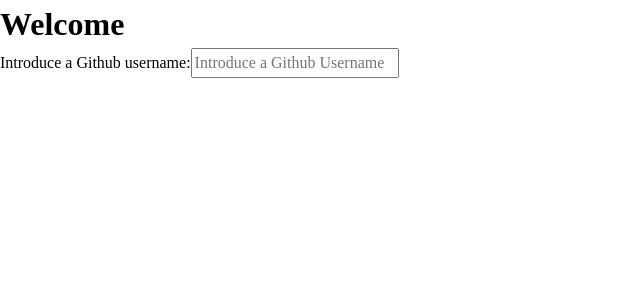
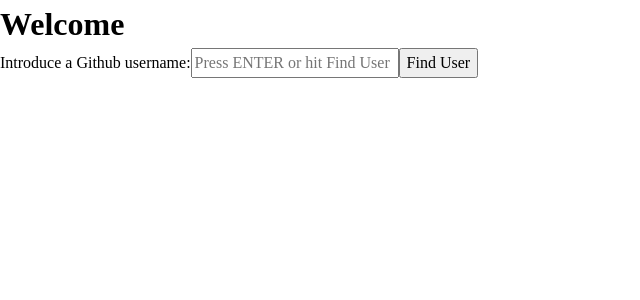
Before and after one commit to Johanson1988/GitHub-Repositories-With-Search-Functionality, a React (Create React App) app: page / in a window 1280 px wide. Shown: the top 300 px of the page, without its empty margins (0-640 px from the left). Built offline with nearby package versions, Linux system fonts and the light colour scheme.

Commit message:
style:Delete Welcome message

```diff
--- a/src/components/UserSearchBar.tsx
+++ b/src/components/UserSearchBar.tsx
@@ -22,12 +22,12 @@
                 type="text"
                 id="user-searchbar"
                 value={username}
-                placeholder="Introduce a Github Username"
+                placeholder="Press ENTER or hit Find User"
                 onChange={ (
                     e: React.ChangeEvent<HTMLInputElement>,
                 ): void => setUserName(e.target.value) }
-
             />
+            <button type="submit">Find User</button>
         </form>
     );
 }
```
